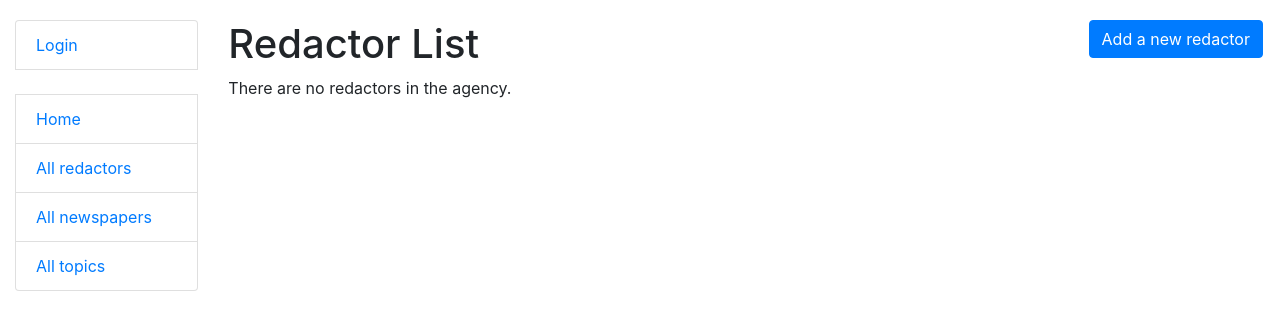
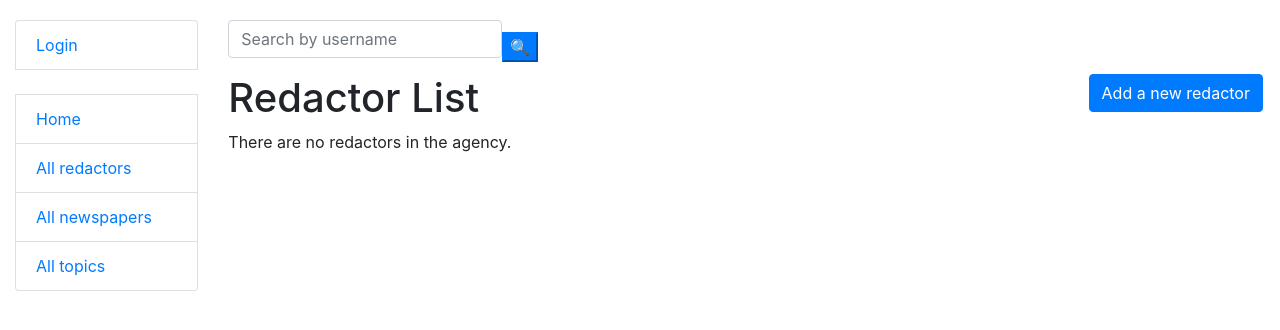
Before and after one commit to motivated2/newspaper-agency, a Django app: page /redactors/ in a window 1280 px wide. Shown: the top 330 px of the page. Run offline with Django 5.2, Linux system fonts and the light colour scheme; data that the repository does not hold is empty; some libraries are stand-ins or nearby versions.

Commit message:
added search bars for redactors and newspapers

```diff
--- a/newspaper/forms.py
+++ b/newspaper/forms.py
@@ -10,6 +10,15 @@ class NewspaperForm(forms.ModelForm):
         fields = '__all__'
 
 
+class NewspaperSearchForm(forms.Form):
+    title = forms.CharField(
+        max_length=255,
+        required=False,
+        label="",
+        widget=forms.TextInput(attrs={"placeholder": "Search by title"})
+    )
+
+
 class RedactorCreationForm(UserCreationForm):
     class Meta(UserCreationForm.Meta):
         model = Redactor
@@ -18,3 +27,18 @@ class RedactorCreationForm(UserCreationForm):
             "last_name",
             "years_of_experience"
         )
+
+
+class RedactorUpdateForm(forms.ModelForm):
+    class Meta:
+        model = Redactor
+        fields = ["first_name", "last_name", "years_of_experience"]
+
+
+class RedactorSearchForm(forms.Form):
+    username = forms.CharField(
+        max_length=255,
+        required=False,
+        label="",
+        widget=forms.TextInput(attrs={"placeholder": "Search by username"})
+    )
--- a/newspaper/urls.py
+++ b/newspaper/urls.py
@@ -1,13 +1,14 @@
 from django.urls import path
 
 from newspaper.views import index, RedactorListView, TopicListView, NewspaperListView, NewspaperCreateView, \
-    TopicCreateView, RedactorDetailView, NewspaperDetailView, RedactorCreateView
+    TopicCreateView, RedactorDetailView, NewspaperDetailView, RedactorCreateView, RedactorUpdateView
 
 urlpatterns = [
     path('', index, name='index'),
     path('redactors/', RedactorListView.as_view(), name='redactors'),
     path('redactors/create', RedactorCreateView.as_view(), name='redactor-create'),
     path('redactors/<int:pk>/', RedactorDetailView.as_view(), name='redactor-detail'),
+    path('redactors/<int:pk>/update', RedactorUpdateView.as_view(), name='redactor-update'),
     path('topics/', TopicListView.as_view(), name='topics'),
     path('topics/create/', TopicCreateView.as_view(), name='topic-create'),
     path('newspapers/', NewspaperListView.as_view(), name='newspapers'),
--- a/newspaper/views.py
+++ b/newspaper/views.py
@@ -1,9 +1,10 @@
 from django.contrib.auth.mixins import LoginRequiredMixin
 from django.shortcuts import render
 from django.urls import reverse_lazy
-from django.views.generic import ListView, CreateView, DetailView
+from django.views.generic import ListView, CreateView, DetailView, UpdateView
 
-from newspaper.forms import NewspaperForm, RedactorCreationForm
+from newspaper.forms import NewspaperForm, RedactorCreationForm, RedactorUpdateForm, NewspaperSearchForm, \
+    RedactorSearchForm
 from newspaper.models import Redactor, Topic, Newspaper
 
 
@@ -31,6 +32,24 @@ class RedactorListView(ListView):
     model = Redactor
     paginate_by = 5
 
+    def get_context_data(self, *, object_list=None, **kwargs):
+        context = super(RedactorListView, self).get_context_data(**kwargs)
+
+        username = self.request.GET.get("username", "")
+
+        context["search_form"] = RedactorSearchForm(initial={"username": username})
+        return context
+
+    def get_queryset(self):
+        form = RedactorSearchForm(self.request.GET)
+        queryset = super().get_queryset()
+
+        if form.is_valid():
+            username = form.cleaned_data.get("username")
+            if username:
+                queryset = queryset.filter(username__icontains=username)
+        return queryset
+
 
 class RedactorDetailView(DetailView):
     model = Redactor
@@ -40,6 +59,12 @@ class RedactorCreateView(CreateView):
     model = Redactor
     form_class = RedactorCreationForm
     success_url = reverse_lazy("newspaper:index")
+
+
+class RedactorUpdateView(UpdateView):
+    model = Redactor
+    form_class = RedactorUpdateForm
+    success_url = reverse_lazy("newspaper:redactors")
 
 
 class TopicListView(ListView):
@@ -56,6 +81,25 @@ class TopicCreateView(CreateView):
 class NewspaperListView(ListView):
     model = Newspaper
     paginate_by = 5
+    queryset = Newspaper.objects.prefetch_related("topics").prefetch_related("publishers")
+
+    def get_context_data(self, *, object_list=None, **kwargs):
+        context = super(NewspaperListView, self).get_context_data(**kwargs)
+
+        title = self.request.GET.get("title", "")
+
+        context["search_form"] = NewspaperSearchForm(initial={"title": title})
+        return context
+
+    def get_queryset(self):
+        form = NewspaperSearchForm(self.request.GET)
+        queryset = super().get_queryset()
+
+        if form.is_valid():
+            title = form.cleaned_data.get("title")
+            if title:
+                queryset = queryset.filter(title__icontains=title)
+        return queryset
 
 
 class NewspaperDetailView(DetailView):
--- a/newspaper_agency/urls.py
+++ b/newspaper_agency/urls.py
@@ -5,4 +5,5 @@ urlpatterns = [
     path('admin/', admin.site.urls),
     path('', include('newspaper.urls', namespace='newspaper')),
     path("accounts/", include("django.contrib.auth.urls")),
+    path("__debug__/", include("debug_toolbar.urls")),
 ]
--- a/templates/newspaper/newspaper_list.html
+++ b/templates/newspaper/newspaper_list.html
@@ -1,6 +1,11 @@
 {% extends "base.html" %}
+{% load crispy_forms_filters %}
 
 {% block content %}
+  <form action="" method="get" class="form-inline">
+    {{ search_form|crispy }}
+    <input class="button btn-primary" type="submit" value="🔍">
+  </form>
   <h1>
     Newspaper list
     <a href="{% url 'newspaper:newspaper-create' %}" class="btn btn-primary link-to-page">
--- a/templates/newspaper/redactor_detail.html
+++ b/templates/newspaper/redactor_detail.html
@@ -1,7 +1,9 @@
 {% extends "base.html" %}
 
 {% block content %}
-
+  <a href="{% url 'newspaper:redactor-update' pk=redactor.id %}" class="btn btn-primary link-to-page">
+    Update information
+  </a>
   <p><strong>Username:</strong> {{ redactor.username }}</p>
   <p><strong>First name:</strong> {{ redactor.first_name }}</p>
   <p><strong>Last name:</strong> {{ redactor.last_name }}</p>
--- a/templates/newspaper/redactor_form.html
+++ b/templates/newspaper/redactor_form.html
@@ -2,7 +2,7 @@
 {% load crispy_forms_filters %}
 
 {% block content %}
-  <h1>Create new redactor</h1>
+  <h1>{{ object|yesno:"Update,Create"}} a redactor</h1>
   <form action="" method="post" novalidate>
     {% csrf_token %}
     {{ form|crispy }}
--- a/templates/newspaper/redactor_list.html
+++ b/templates/newspaper/redactor_list.html
@@ -1,6 +1,11 @@
 {% extends "base.html" %}
+{% load crispy_forms_filters %}
 
 {% block content %}
+  <form action="" method="get" class="form-inline">
+    {{ search_form|crispy }}
+    <input class="button btn-primary" type="submit" value="🔍">
+  </form>
   <h1>
     Redactor List
     <a href="{% url 'newspaper:redactor-create' %}" class="btn btn-primary link-to-page">
```
Also changed, not shown: newspaper_agency/settings.py (+7 -0 lines).
